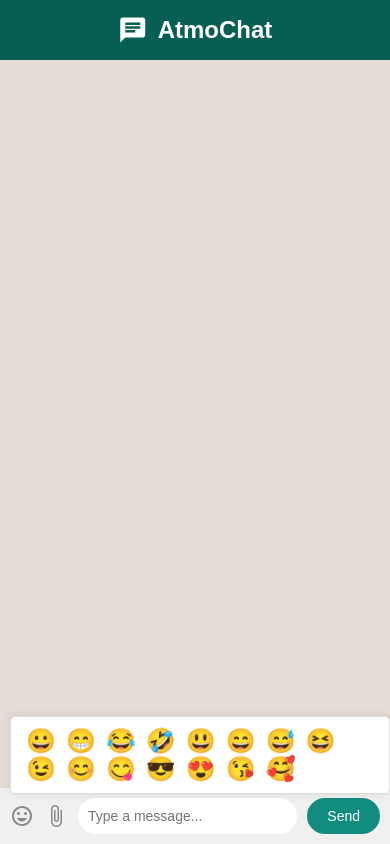
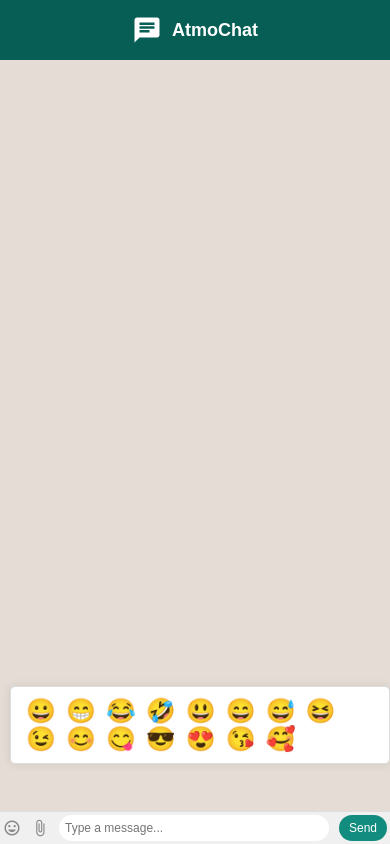
Before and after one commit to kunalatmosoft/render_chat, a website: page public/index.html in a window 390 px wide. Both pictures are taken after a click on the element "insert_emoticon". Drawn offline with nearby package versions, Linux system fonts and the light colour scheme; no server answers.

Commit message:
Update3 index.html

```diff
--- a/public/index.html
+++ b/public/index.html
@@ -2,8 +2,8 @@
 <html>
 <head>
     <title>AtmoChat</title>
+    <link rel="icon" href="path/to/your/favicon.ico" type="image/x-icon">
     <link href="https://fonts.googleapis.com/icon?family=Material+Icons" rel="stylesheet">
-    <link rel="icon" href="https://cdn2.iconfinder.com/data/icons/bubble-chat-5/512/chat-application-512.png" type="image/x-icon">
     <style>
         body {
             font-family: Arial, sans-serif;
@@ -54,6 +54,7 @@
             max-width: 60%;
             position: relative;
             animation: fadeIn 0.5s;
+            word-wrap: break-word;
         }
 
         #messages li:nth-child(odd) {
@@ -111,7 +112,7 @@
 
         #emoji-picker {
             position: absolute;
-            bottom: 50px;
+            bottom: 60px;
             left: 10px;
             background-color: white;
             border: 1px solid #ddd;
@@ -156,16 +157,70 @@
 
         /* Responsive design */
         @media (max-width: 600px) {
+            #navbar {
+                font-size: 20px;
+            }
+
             #messages li {
                 max-width: 80%;
+                padding: 8px;
+            }
+
+            #form {
+                padding: 5px;
             }
 
             #input {
                 font-size: 14px;
+                padding: 8px;
             }
 
             #button {
                 font-size: 14px;
+                padding: 8px 15px;
+            }
+
+            #attach, #emoji {
+                font-size: 20px;
+            }
+
+            #emoji-picker {
+                bottom: 70px;
+                max-height: 120px;
+            }
+        }
+
+        @media (max-width: 400px) {
+            #navbar {
+                font-size: 18px;
+            }
+
+            #messages li {
+                max-width: 90%;
+                padding: 6px;
+            }
+
+            #form {
+                padding: 3px;
+            }
+
+            #input {
+                font-size: 12px;
+                padding: 6px;
+            }
+
+            #button {
+                font-size: 12px;
+                padding: 6px 10px;
+            }
+
+            #attach, #emoji {
+                font-size: 18px;
+            }
+
+            #emoji-picker {
+                bottom: 80px;
+                max-height: 100px;
             }
         }
     </style>
```
